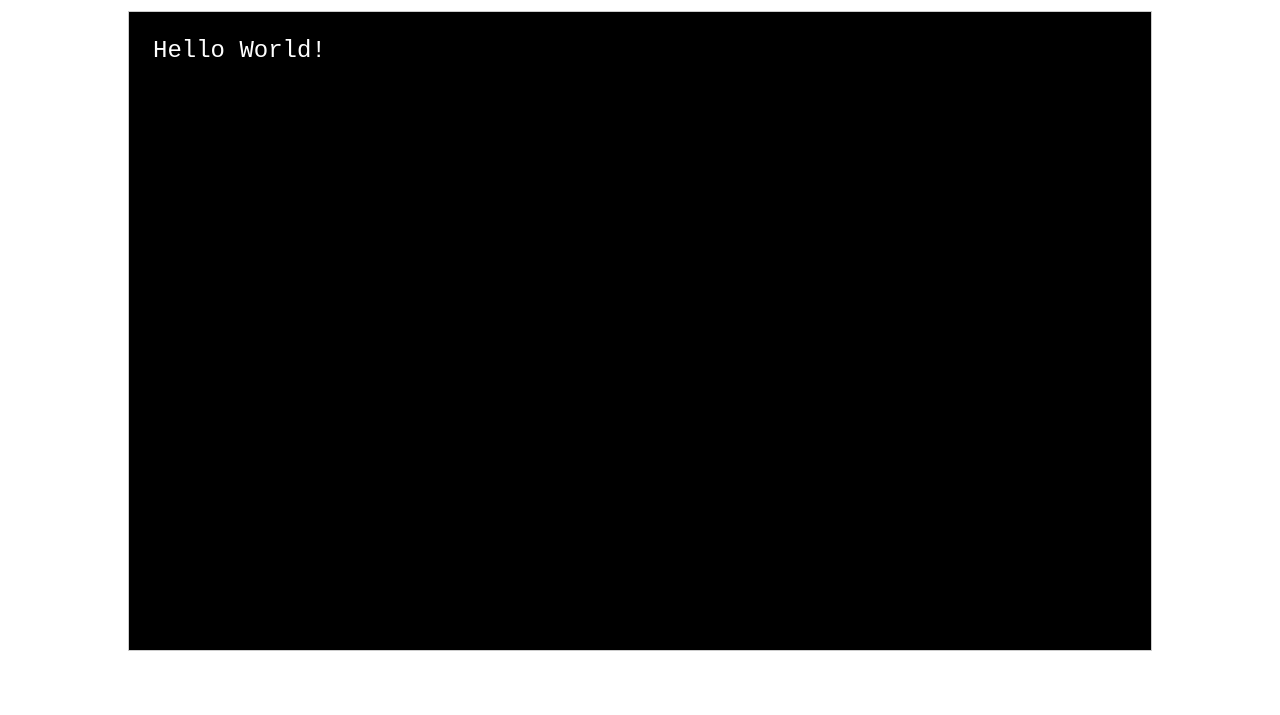
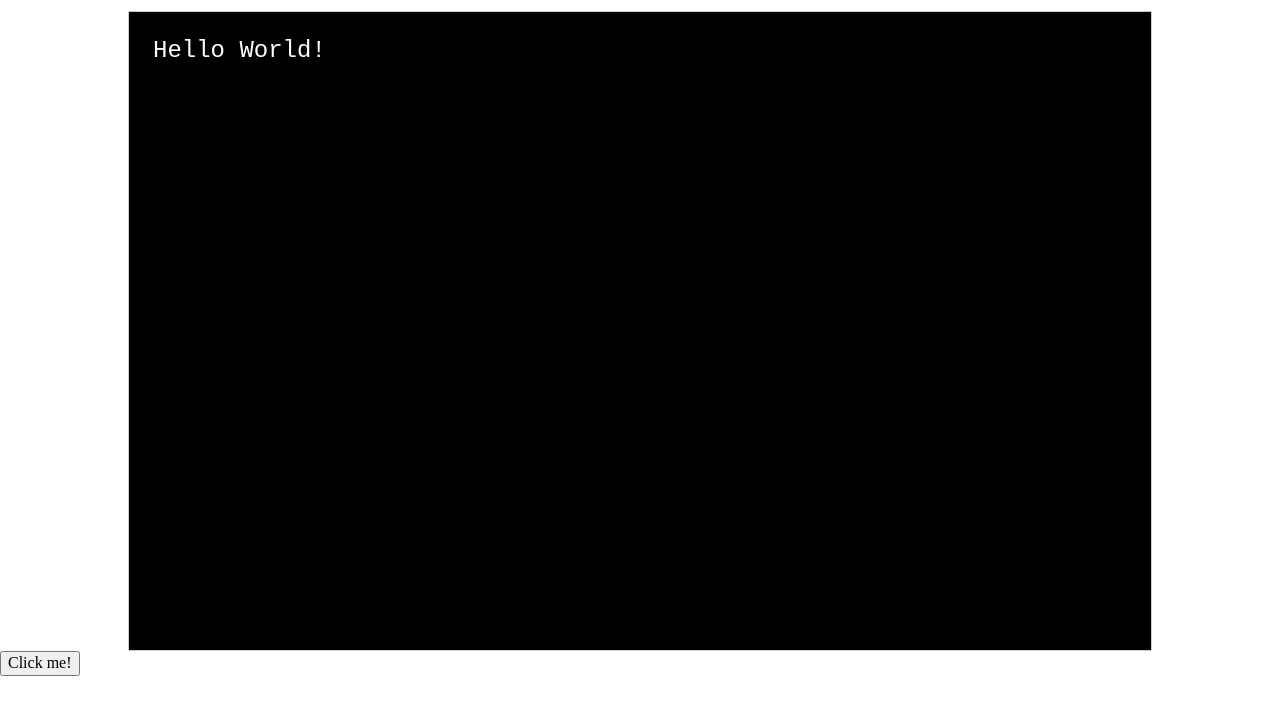
Before and after one commit to Moviss/js-09, a website built with Parcel: page index.html in a window 1280 px wide. Shown: the part 79-794 px from the top of the page. Built offline with nearby package versions, Linux system fonts and the light colour scheme.

Commit message:
after lecture

```diff
--- a/index.html
+++ b/index.html
@@ -31,6 +31,7 @@
 <div class="js-content">
   <code id="js-output"></code>
 </div>
+<button id="my-button">Click me!</button>
 </body>
 
 </html>
```
Also changed, not shown: js/main.js (+153 -0 lines).
